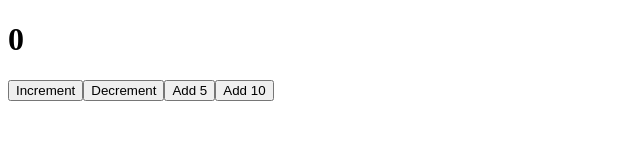
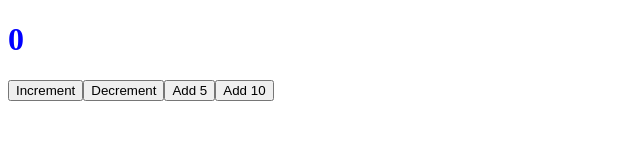
Before and after one commit to verekia/redux-todo, a Next.js app: page / in a window 1280 px wide. Shown: the top 160 px of the page, without its empty margins (0-640 px from the left). Built offline with nearby package versions, Linux system fonts and the light colour scheme.

Commit message:
Setup styles

```diff
--- a/pages/_app.js
+++ b/pages/_app.js
@@ -2,6 +2,8 @@ import { Provider } from 'react-redux'
 import { createStore } from 'redux'
 
 import reducer from '../lib/redux'
+
+import '../styles/styles.css'
 
 const store = createStore(
   reducer,
--- a/pages/index.js
+++ b/pages/index.js
@@ -8,7 +8,7 @@ const IndexPage = () => {
 
   return (
     <>
-      <h1>{count}</h1>
+      <h1 className="count">{count}</h1>
       <button onClick={() => dispatch(increment())}>Increment</button>
       <button onClick={() => dispatch(decrement())}>Decrement</button>
       <button onClick={() => dispatch(add(5))}>Add 5</button>
--- /dev/null
+++ b/styles/styles.css
@@ -0,0 +1,3 @@
+.count {
+  color: blue;
+}
```
